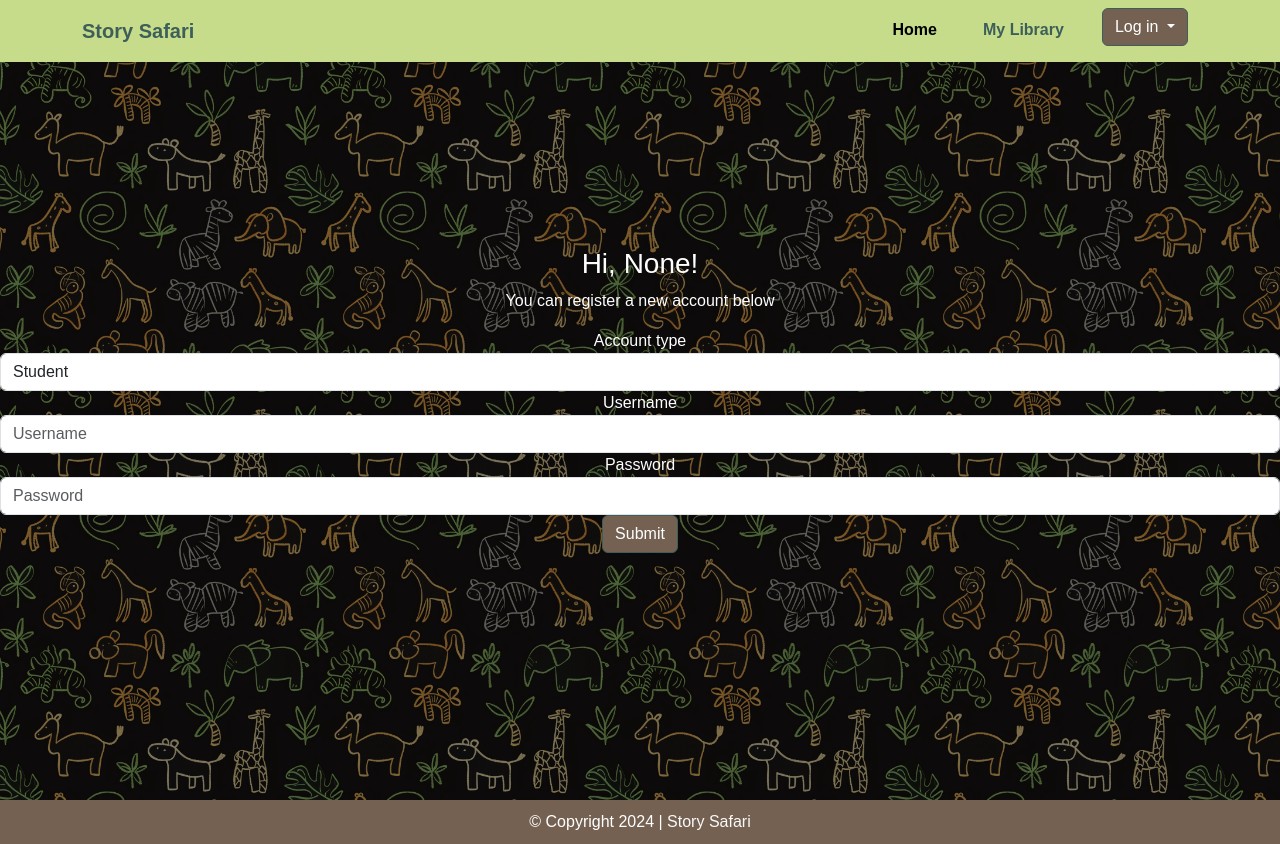
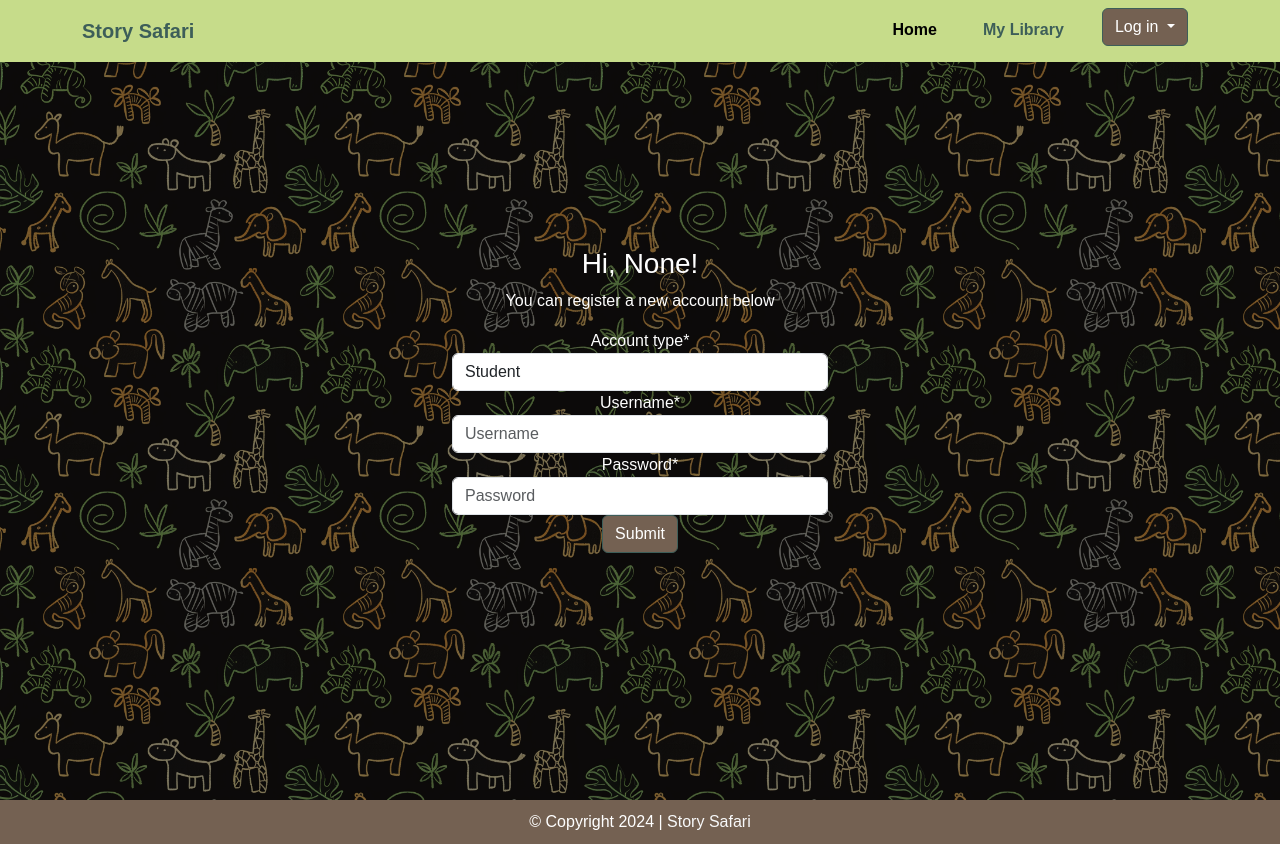
Before and after one commit to xiaojieee/FlaskForceFemmes, a Flask app: page /add_student/ in a window 1280 px wide. Run offline with Flask 3, Linux system fonts and the light colour scheme.

Commit message:
updated fields to be required before submitting to the database

```diff
--- a/application/templates/add_student.html
+++ b/application/templates/add_student.html
@@ -1,15 +1,18 @@
 {% extends "layout.html" %}
 
 {% block head %}
-<link rel="stylesheet" href="{{ url_for('static', filename='home_styles.css') }}">
+
 {% endblock %}
 
 {% block body_content %}
+<div class="container" style="max-width: 400px;">
+  <div class="row justify-content-center">
+    <div class="col-md-12">
       <h3> Hi, {{username}}! </h3>
       <p>You can register a new account below</p>
-<form method="POST" action="/add_student/">
+      <form method="POST" action="/add_student/" style="max-width: 100%;">
         <div class="form-group">
-    <label for="account_type">Account type</label>
+          <label for="account_type">Account type*</label>
           <select class="form-control" id="account_type" name="account_type_id">
             <option value="2">Student</option>
             <option value="1">Teacher</option>
@@ -17,16 +20,18 @@
         </div>
 
         <div class="form-group">
-    <label for="username">Username</label>
-    <input type="text" class="form-control" id="username" name="username" placeholder="Username">
+          <label for="username">Username*</label>
+          <input type="text" class="form-control" id="username" name="username" placeholder="Username" required>
         </div>
 
         <div class="form-group">
-    <label for="password">Password</label>
-    <input type="password" class="form-control" id="password" name="password" placeholder="Password">
+          <label for="password">Password*</label>
+          <input type="password" class="form-control" id="password" name="password" placeholder="Password" required>
         </div>
 
         <button type="submit" class="btn btn-primary">Submit</button>
       </form>
-
+    </div>
+  </div>
+</div>
 {% endblock %}
```
Lines whose indentation alone changed are shown as unchanged.
